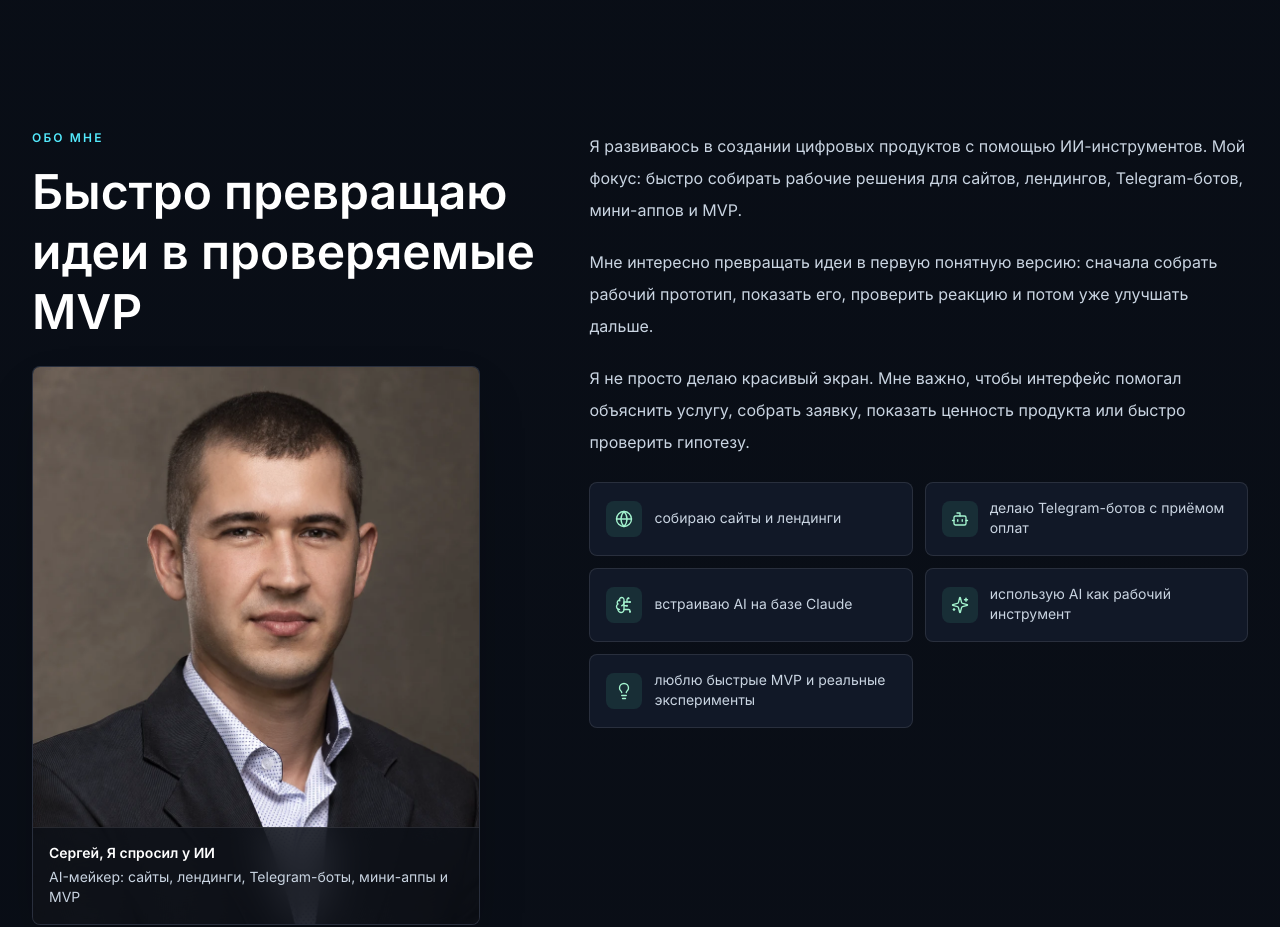
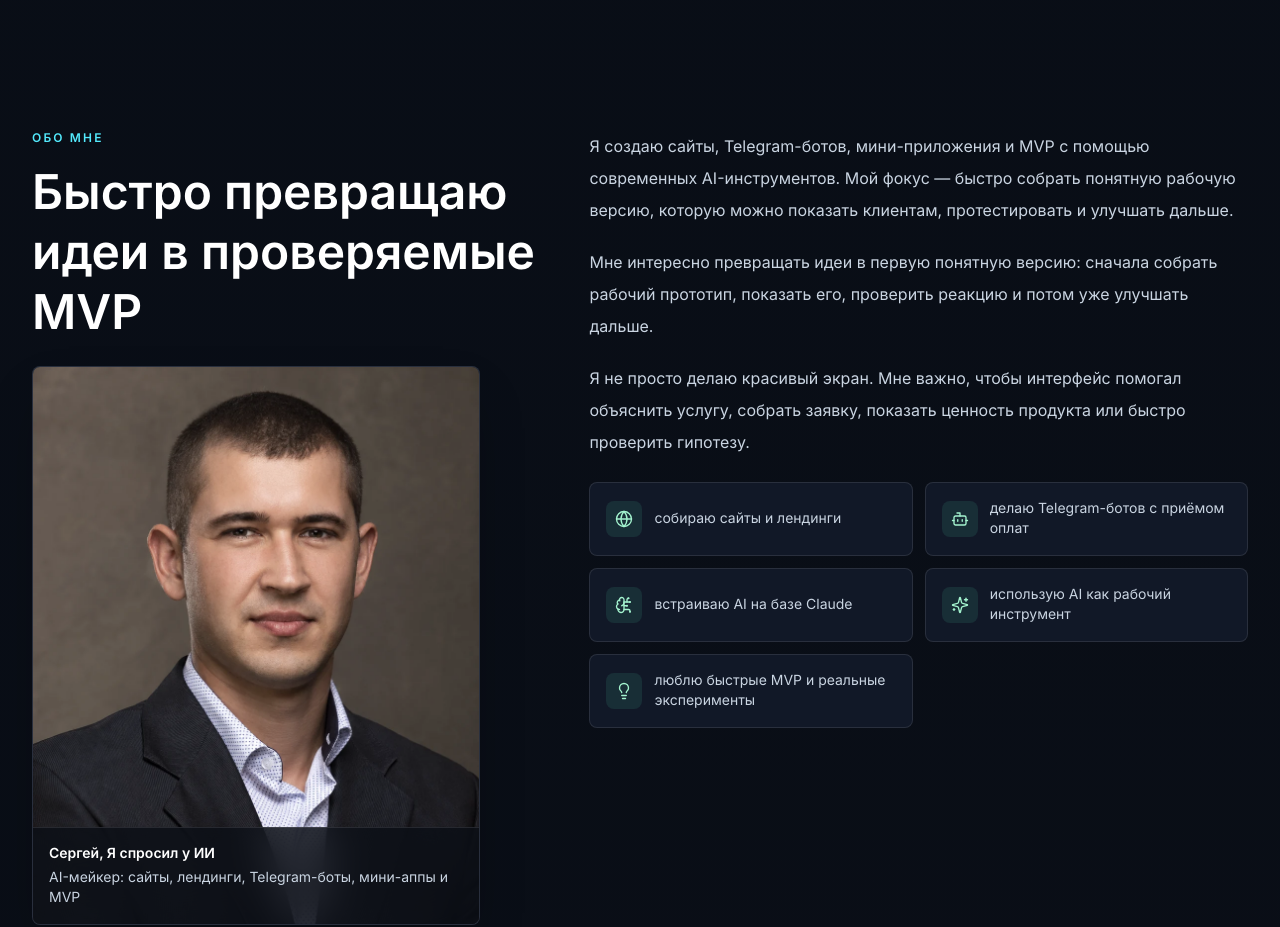
Before and after one commit to yasprosil-ai/portfolio-site, a Next.js app: page / in a window 1280 px wide. Shown: the part 4780-5707 px from the top of the page. Built offline with nearby package versions, Linux system fonts and the light colour scheme.

Commit message:
update about section intro copy

```diff
--- a/components/AboutSection.jsx
+++ b/components/AboutSection.jsx
@@ -12,8 +12,9 @@ export default function AboutSection() {
         <div className="grid gap-6">
           <div className="space-y-5 text-base leading-8 text-slate-300">
             <p>
-              Я развиваюсь в создании цифровых продуктов с помощью ИИ-инструментов. Мой фокус:
-              быстро собирать рабочие решения для сайтов, лендингов, Telegram-ботов, мини-аппов и MVP.
+              Я создаю сайты, Telegram-ботов, мини-приложения и MVP с помощью современных AI-инструментов.
+              Мой фокус — быстро собрать понятную рабочую версию, которую можно показать клиентам,
+              протестировать и улучшать дальше.
             </p>
             <p>
               Мне интересно превращать идеи в первую понятную версию: сначала собрать рабочий прототип, показать его,
```
